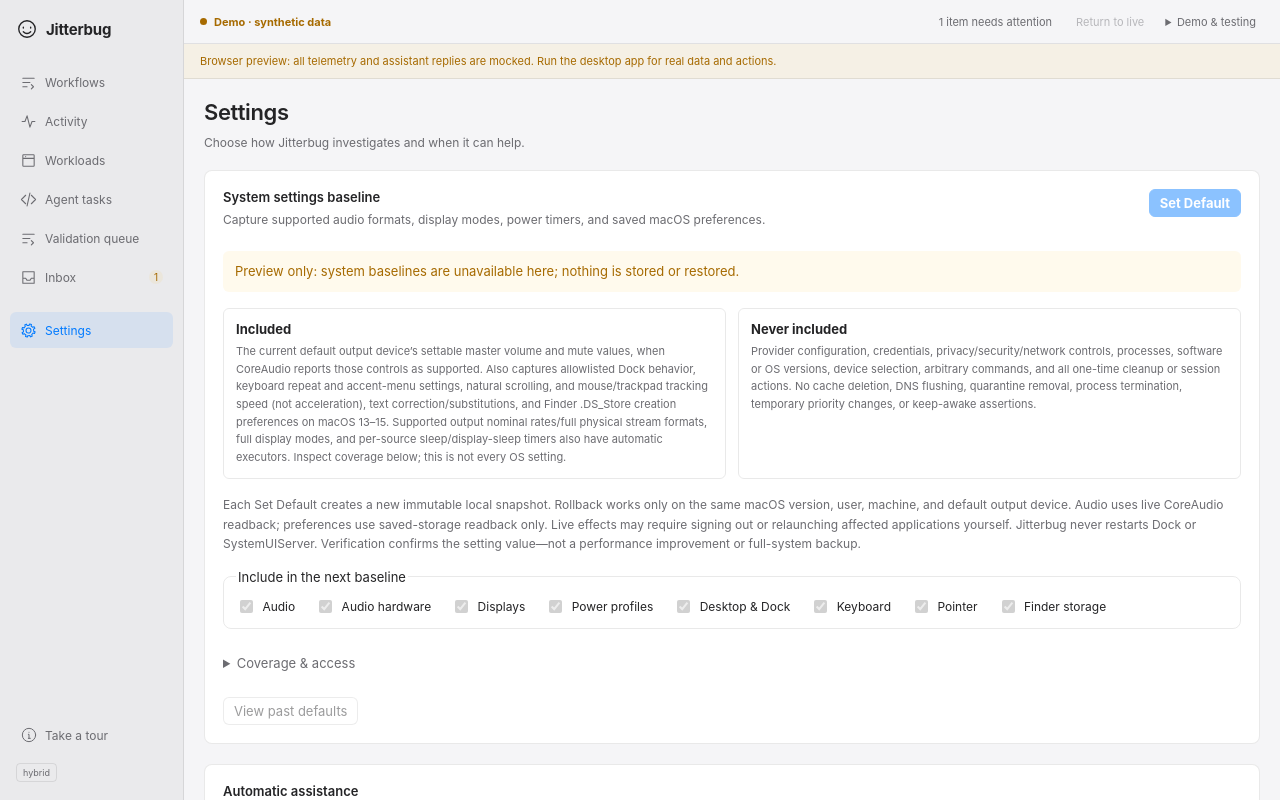
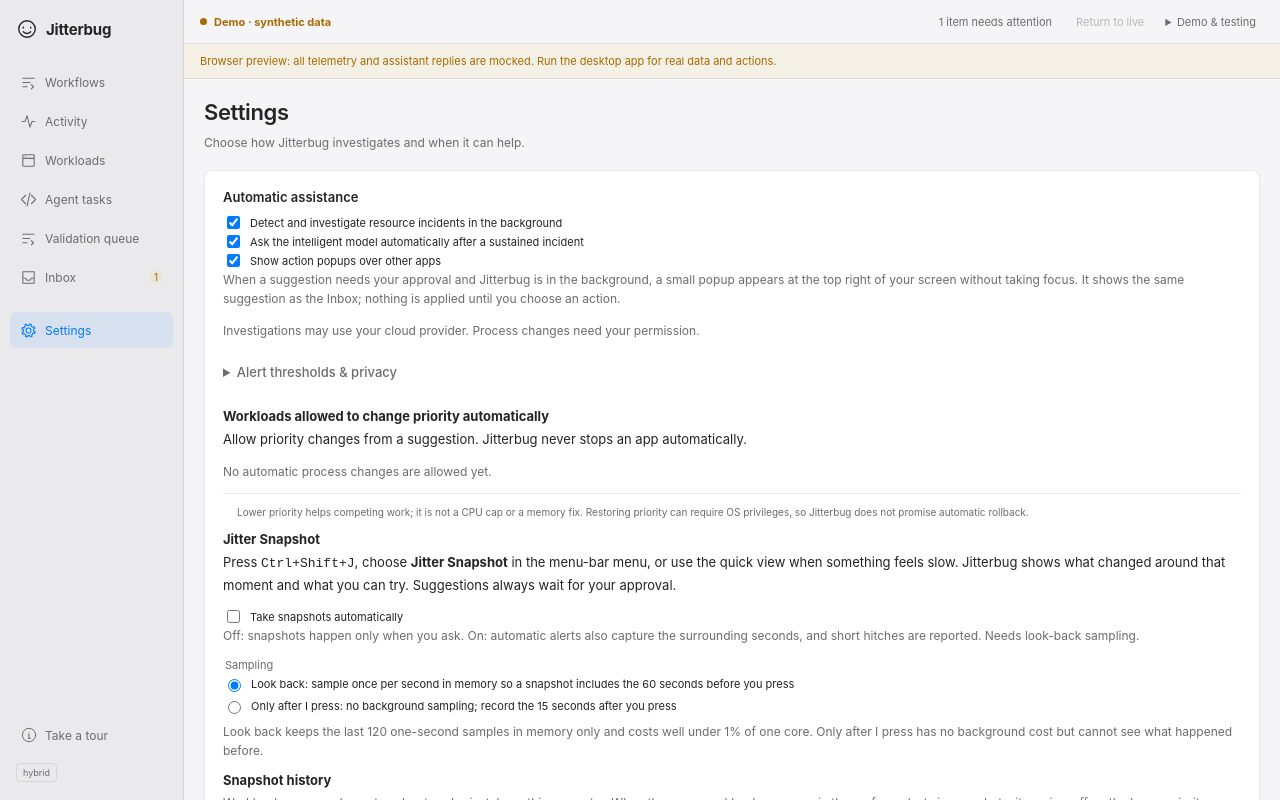
Before and after one commit to asboyer/jitterbug, a Svelte app: page / in a window 1280 px wide. Both pictures are taken after a click on the button "Settings". Built offline with nearby package versions, Linux system fonts and the light colour scheme.

Commit message:
fix(settings): simplify system baseline UI
Move the baseline panel under Local model limits, drop Included/Never
included copy, place View past defaults beside Set Default, and fade
the saved notice after a few seconds.

```diff
--- a/src/app.css
+++ b/src/app.css
@@ -672,6 +672,9 @@
 }
 .settings-defaults .section-title {
     align-items: start;
+}
+.settings-defaults > .default-entry {
+    padding-bottom: 0;
 }
 .preview-note {
     color: var(--warning);
--- a/src/components/ProviderSettings.svelte
+++ b/src/components/ProviderSettings.svelte
@@ -70,7 +70,6 @@
         <p class="muted">Choose how Jitterbug investigates and when it can help.</p>
     </div>
 </div>
-<SettingsDefaults {desktop} />
 <AutomationSettings {bootstrap} {desktop} {onrefresh} />
 <section class="panel settings-panel">
     <h2>Where should AI run?</h2>
@@ -223,6 +222,7 @@
             >
         </div>{/each}
 </section>
+<SettingsDefaults {desktop} />
 {#if status}<p class="success" role="status">{status}</p>{/if}{#if error}<p
         class="error"
         role="alert"
--- a/src/components/SettingsDefaults.svelte
+++ b/src/components/SettingsDefaults.svelte
@@ -33,15 +33,37 @@
     let preview: SystemRestorePreview | null = $state(null);
     let result: SystemRollbackResult | null = $state(null);
     let busy = $state(false);
-    let capabilities: SystemCapability[] = $state([]);
-    let accessError = $state('');
-    let checkingAccess = $state(false);
     let status = $state('');
     let error = $state('');
     let historyOpen = $state(false);
     let dialog: HTMLDialogElement;
     let historyTrigger: HTMLButtonElement;
     let restoreId: string | null = null;
+    let noticeFading = $state(false);
+    let noticeTimers: ReturnType<typeof setTimeout>[] = [];
+
+    function clearNoticeTimers() {
+        for (const timer of noticeTimers) clearTimeout(timer);
+        noticeTimers = [];
+        noticeFading = false;
+    }
+
+    function showSavedNotice(message: string) {
+        clearNoticeTimers();
+        status = message;
+        noticeTimers.push(
+            setTimeout(() => {
+                noticeFading = true;
+                noticeTimers.push(
+                    setTimeout(() => {
+                        status = '';
+                        noticeFading = false;
+                        noticeTimers = [];
+                    }, 1000)
+                );
+            }, 3000)
+        );
+    }
 
     function mountDialog(node: HTMLDialogElement) {
         dialog = node;
@@ -139,32 +161,15 @@
         });
     }
 
-    async function recheckAccess() {
-        if (!desktop) return;
-        checkingAccess = true;
-        accessError = '';
-        try {
-            capabilities = await invoke<SystemCapability[]>('get_system_capabilities');
-        } catch (cause) {
-            accessError = errorMessage(cause);
-        } finally {
-            checkingAccess = false;
-        }
+    function preferenceValue(value: SystemPreferenceValue) {
+        if (value.kind === 'absent') return 'System default';
+        if (value.kind === 'boolean') return value.value ? 'On' : 'Off';
+        return String(value.value);
     }
 
-    async function openSettings(item: SystemCapability) {
-        if (!desktop || !item.pane) return;
-        await perform(async () => {
-            await invoke('open_system_settings_pane', { pane: item.pane });
-            status =
-                'System Settings opened. Make any changes there yourself, then choose Recheck access. Opening settings does not grant access or restore anything.';
-        });
-    }
-
-    function preferenceValue(value: SystemPreferenceValue) {
-        return value.kind === 'absent'
-            ? 'Absent — no override in this scope'
-            : `${value.kind}: ${value.value}`;
+    function hardwareSummary(entry: SystemDefaultSnapshot) {
+        const hardware = Object.values(entry.values?.hardware ?? {});
+        return hardware.length ? ` · ${hardware.length} extra setting${hardware.length === 1 ? '' : 's'}` : '';
     }
 
     async function setDefault() {
@@ -184,8 +189,7 @@
             } else {
                 entries = previous;
             }
-            status =
-                'Actual system settings captured as the current baseline. Review the per-setting coverage report; excluded settings were not saved.';
+            showSavedNotice('Saved. This is now your current baseline.');
         });
     }
 
@@ -249,9 +253,9 @@
 
     onMount(() => {
         void loadHistory();
-        void recheckAccess();
     });
     onDestroy(() => {
+        clearNoticeTimers();
         if (desktop && preview) void invoke('cancel_system_restore', { token: preview.token });
     });
 </script>
@@ -278,24 +282,24 @@
         {#if entry.error}
             <p class="error">{entry.error}</p>
         {:else}
-            <p>{entry.summary}</p>
+            <p>{entry.summary}{hardwareSummary(entry)}</p>
             {#if !entry.compatible}
-                <p class="muted">
-                    Unavailable for the current OS, user, machine, or output device.
-                </p>
+                <p class="muted">This snapshot doesn’t match this Mac or user.</p>
             {/if}
             {#if entry.values}
                 <details>
-                    <summary>Inspect exact values</summary>
+                    <summary>Saved settings</summary>
                     <dl class="snapshot-values">
+                        {#if entry.values.output_volume !== null || entry.values.output_muted !== null}
                             <div>
-                            <dt>Output volume</dt>
+                                <dt>Volume</dt>
                                 <dd>{volume(entry.values.output_volume)}</dd>
                             </div>
                             <div>
-                            <dt>Output mute</dt>
+                                <dt>Mute</dt>
                                 <dd>{muted(entry.values.output_muted)}</dd>
                             </div>
+                        {/if}
                         {#each Object.entries(entry.values.preferences ?? {}) as [key, value]}
                             <div>
                                 <dt>
@@ -307,20 +311,12 @@
                         {/each}
                     </dl>
                 </details>
-                <details>
-                    <summary>Capture coverage report</summary>
-                    {#if entry.coverage?.length}
-                        {@render coverageList(entry.coverage, false)}
-                    {:else}<p class="muted">
-                            Legacy audio-only baseline. No other preferences were captured.
-                        </p>{/if}
-                </details>
             {/if}
         {/if}
     </article>
 {/snippet}
 
-{#snippet coverageList(items: SystemCapability[], actions: boolean)}
+{#snippet coverageList(items: SystemCapability[])}
     <!-- svelte-ignore a11y_no_noninteractive_tabindex -->
     <div class="capability-list" role="region" aria-label="Per-setting coverage" tabindex="0">
         {#each [...new Set(items.map((item) => item.group))] as group}
@@ -330,21 +326,8 @@
                     <article class="capability-item">
                         <div>
                             <strong>{item.label}</strong>
-                            <span class="capability-status">{item.status.replaceAll('_', ' ')}</span
-                            >
+                            <span class="capability-status">{item.status.replaceAll('_', ' ')}</span>
                         </div>
-                        {#if !actions}<p class="muted">
-                                {item.included
-                                    ? 'Included in this baseline'
-                                    : 'Not included in this baseline'}
-                            </p>{/if}
-                        <p>{item.detail}</p>
-                        <p class="muted">{item.verification}</p>
-                        {#if actions && item.pane}<button
-                                disabled={busy || !desktop}
-                                aria-label={`Open settings for ${item.label}`}
-                                onclick={() => openSettings(item)}>Open System Settings</button
-                            >{/if}
                     </article>
                 {/each}
             </section>
@@ -356,93 +339,50 @@
     <div class="section-title">
         <div>
             <h2>System settings baseline</h2>
-            <p class="muted">
-                Capture supported audio formats, display modes, power timers, and saved macOS
-                preferences.
-            </p>
+            <p class="muted">Save how this PC is set up. Rollback puts those settings back.</p>
         </div>
+        <div class="header-actions">
+            <button
+                disabled={!desktop || busy}
+                onclick={() => (historyOpen = true)}
+                aria-haspopup="dialog"
+                bind:this={historyTrigger}>View past defaults</button
+            >
             <button
                 class="primary"
                 disabled={!desktop || busy || selectedGroups.length === 0}
                 onclick={setDefault}>Set Default</button
             >
         </div>
+    </div>
     {#if !desktop}
         <p class="preview-note">
             Preview only: system baselines are unavailable here; nothing is stored or restored.
         </p>
     {/if}
-    <div class="default-scope">
-        <div>
-            <h3>Included</h3>
-            <p>
-                The current default output device’s settable master volume and mute values, when
-                CoreAudio reports those controls as supported. Also captures allowlisted Dock
-                behavior, keyboard repeat and accent-menu settings, natural scrolling, and
-                mouse/trackpad tracking speed (not acceleration), text correction/substitutions, and
-                Finder .DS_Store creation preferences on macOS 13–15. Supported output nominal
-                rates/full physical stream formats, full display modes, and per-source
-                sleep/display-sleep timers also have automatic executors. Inspect coverage below;
-                this is not every OS setting.
-            </p>
-        </div>
-        <div>
-            <h3>Never included</h3>
-            <p>
-                Provider configuration, credentials, privacy/security/network controls, processes,
-                software or OS versions, device selection, arbitrary commands, and all one-time
-                cleanup or session actions. No cache deletion, DNS flushing, quarantine removal,
-                process termination, temporary priority changes, or keep-awake assertions.
-            </p>
-        </div>
-    </div>
-    <p class="muted">
-        Each Set Default creates a new immutable local snapshot. Rollback works only on the same
-        macOS version, user, machine, and default output device. Audio uses live CoreAudio readback;
-        preferences use saved-storage readback only. Live effects may require signing out or
-        relaunching affected applications yourself. Jitterbug never restarts Dock or SystemUIServer.
-        Verification confirms the setting value—not a performance improvement or full-system backup.
-    </p>
+    {#if currentDefault && !currentDefault.error}
+        {@render snapshotEntry(currentDefault, true)}
+    {:else if desktop && !busy && !error}
+        <p class="empty compact">No baseline saved yet.</p>
+    {/if}
+    <details class="capability-details">
+        <summary>What to save</summary>
         <fieldset class="capture-groups" disabled={!desktop || busy}>
-        <legend>Include in the next baseline</legend>
+            <legend>Categories</legend>
             {#each captureGroups as group}
                 <label
                     ><input type="checkbox" bind:group={selectedGroups} value={group} /> {group}</label
                 >
             {/each}
         </fieldset>
-    <details class="capability-details">
-        <summary>Coverage &amp; access</summary>
-        <p>
-            Rollback automatically executes captured supported targets after preview and
-            confirmation. Hardware setters revalidate exact devices and supported formats. Power
-            timer executors require externally provided authorization; “needs permission” is
-            executable, not an unsupported adapter. Denials are reported honestly. No password
-            handling, sudo, helper installation, or automatic permission request. Manual/unavailable
-            entries are not restored. Hardware readback verifies current values, not persistence
-            after reboot or reconnect.
-        </p>
-        <button disabled={!desktop || busy || checkingAccess} onclick={recheckAccess}
-            >{checkingAccess ? 'Checking access…' : 'Recheck access'}</button
+    </details>
+    {#if status && !historyOpen}<p
+        class="success saved-notice"
+        class:fading={noticeFading}
+        role="status"
     >
-        {#if accessError}<p class="error" role="alert">{accessError}</p>{/if}
-        {@render coverageList(capabilities, true)}
-    </details>
-    {#if currentDefault?.coverage?.length}
-        <details>
-            <summary>Current capture coverage report</summary>{@render coverageList(
-                currentDefault.coverage,
-                false
-            )}
-        </details>
-    {/if}
-    <button
-        disabled={!desktop || busy}
-        onclick={() => (historyOpen = true)}
-        aria-haspopup="dialog"
-        bind:this={historyTrigger}>View past defaults</button
-    >
-    {#if status && !historyOpen}<p class="success" role="status">{status}</p>{/if}
+        {status}
+    </p>{/if}
     {#if error && !historyOpen}<p class="error" role="alert">{error}</p>{/if}
 </section>
 
@@ -524,7 +464,7 @@
                 {#if preview.coverage?.length}
                     <details>
                         <summary>Current capability and permission state</summary
-                        >{@render coverageList(preview.coverage, false)}
+                        >{@render coverageList(preview.coverage)}
                     </details>
                 {/if}
                 <div class="form-actions">
@@ -606,7 +546,7 @@
         width: auto;
     }
     .capability-details {
-        margin: 1rem 0;
+        margin: 0.15rem 0 0.75rem;
     }
     .capability-list {
         max-height: 24rem;
@@ -618,10 +558,6 @@
         padding: 0.8rem 0;
         border-bottom: 1px solid var(--border, #343941);
     }
-    .capability-item p {
-        margin: 0.4rem 0;
-        font-size: 0.85rem;
-    }
     .capability-status {
         display: inline-block;
         margin-left: 0.5rem;
@@ -631,4 +567,17 @@
         border-radius: 0.35rem;
         text-transform: capitalize;
     }
+    .header-actions {
+        display: flex;
+        align-items: center;
+        gap: 0.5rem;
+        flex-shrink: 0;
+    }
+    .saved-notice {
+        margin-top: 1rem;
+        transition: opacity 1s ease;
+    }
+    .saved-notice.fading {
+        opacity: 0;
+    }
 </style>
```
Also changed, not shown: 1 other file (tests, documents, lock files or other folders). Lines whose indentation alone changed are shown as unchanged.
